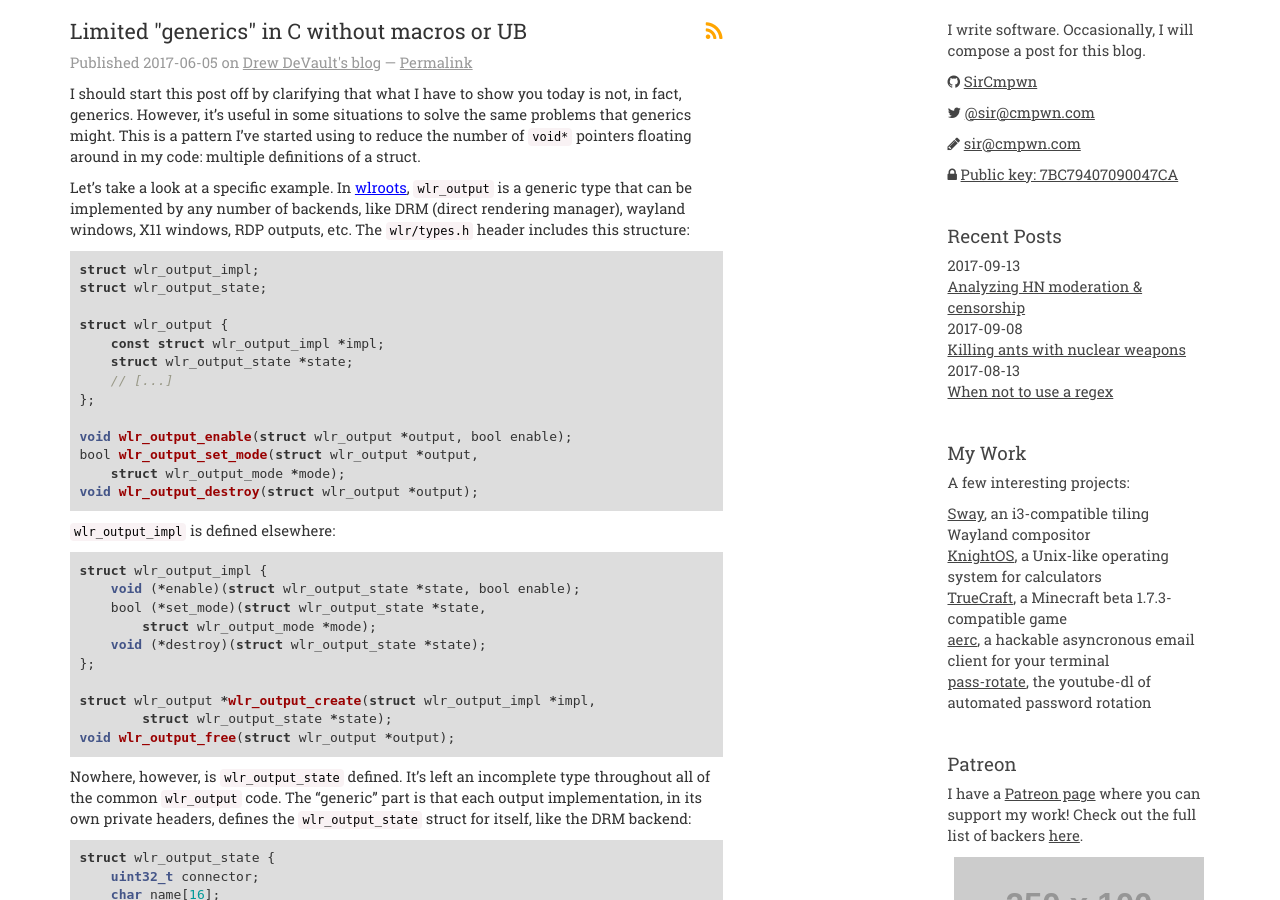
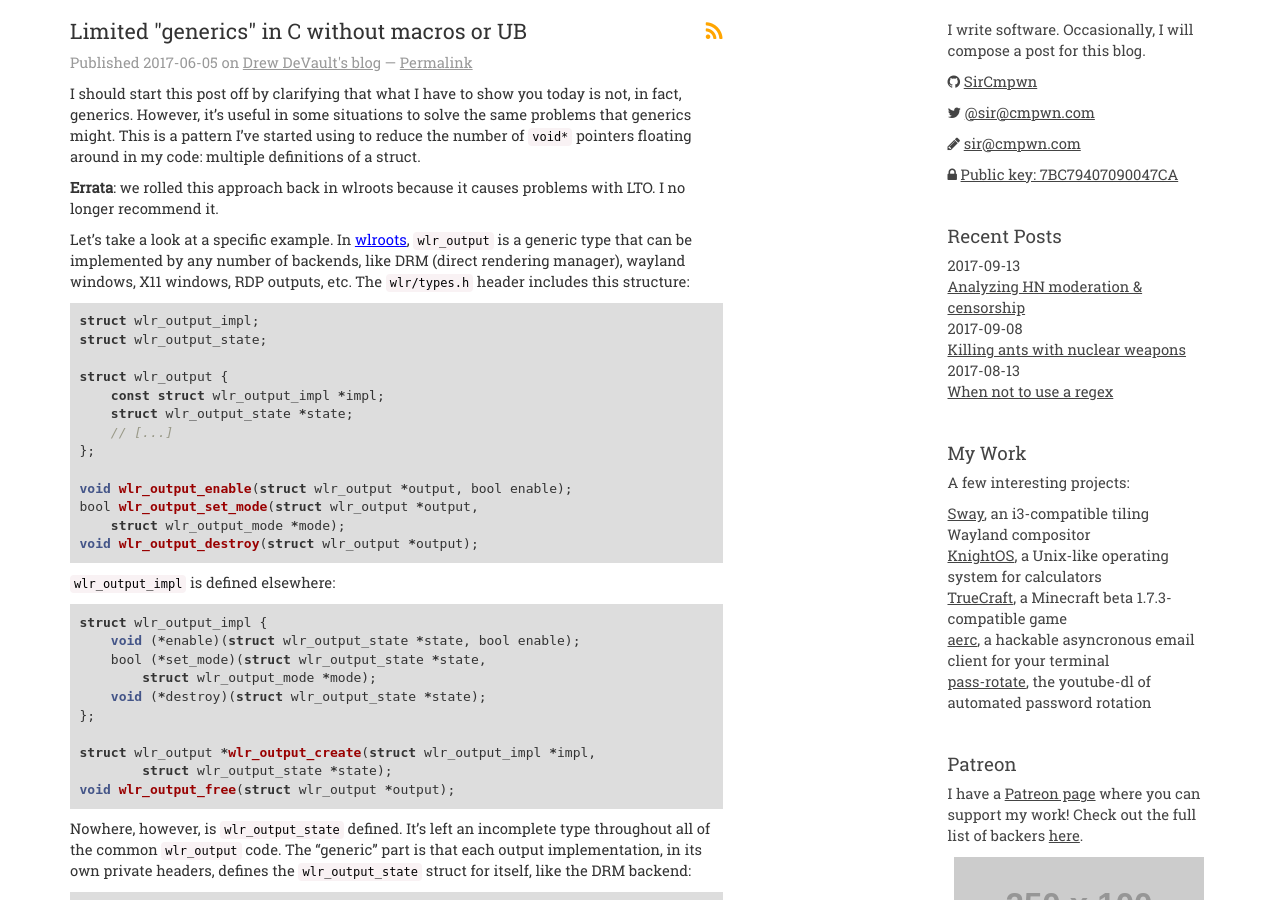
Before and after one commit to stormblog/sircmpwn.github.io, a Jekyll site: the page built from _posts/2017-06-05-Limited-generics-in-C.md, in a window 1280 px wide and 900 px high. Built offline with Jekyll 4.4.1, drawn with Linux system fonts in a browser that asks for light colours.

Commit message:
Errata for limited generics post

```diff
--- a/_posts/2017-06-05-Limited-generics-in-C.md
+++ b/_posts/2017-06-05-Limited-generics-in-C.md
@@ -8,6 +8,9 @@ not, in fact, generics. However, it's useful in some situations to solve the
 same problems that generics might. This is a pattern I've started using to
 reduce the number of `void*` pointers floating around in my code: multiple
 definitions of a struct.
+
+**Errata**: we rolled this approach back in wlroots because it causes problems
+with LTO. I no longer recommend it.
 
 Let's take a look at a specific example. In
 [wlroots](https://github.com/SirCmpwn/wlroots), `wlr_output` is a generic type
```
